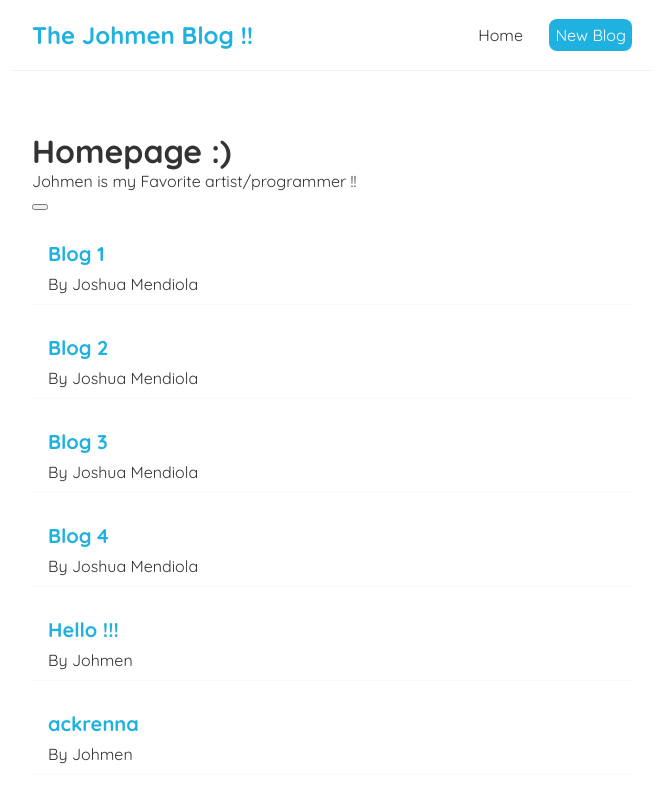
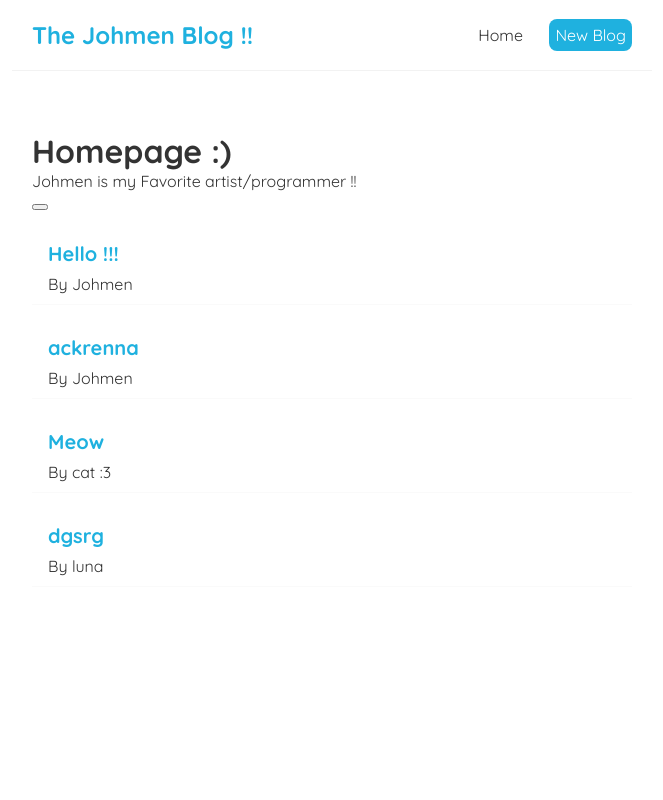
Before and after one commit to JoshMendiola/JoBlog, a React (Create React App) app: page / in a window 1280 px wide. Shown: the top 800 px of the page, without its empty margins (308-971 px from the left). Built offline with nearby package versions, Linux system fonts and the light colour scheme; data requests are answered from the project's data file.

Commit message:
bug fixes and styling

```diff
--- a/data/db.json
+++ b/data/db.json
@@ -1,40 +1,10 @@
 {
   "blogs": [
-    {
-      "title": "Blog 1",
-      "body": "Blog 1 Body",
-      "author": "Joshua Mendiola",
-      "id": 1
-    },
-    {
-      "title": "Blog 2",
-      "body": "Blog 2 Body",
-      "author": "Joshua Mendiola",
-      "id": 2
-    },
-    {
-      "title": "Blog 3",
-      "body": "Blog 3 Body",
-      "author": "Joshua Mendiola",
-      "id": 3
-    },
-    {
-      "title": "Blog 4",
-      "body": "Blog 4 Body",
-      "author": "Joshua Mendiola",
-      "id": 4
-    },
     {
       "title": "Hello !!!",
       "body": "this is the first blog :)",
       "author": "Johmen",
       "id": 5
-    },
-    {
-      "title": "ackrenna",
-      "body": "marckrnenna",
-      "author": "Johmen",
-      "id": 6
     },
     {
       "title": "ackrenna",
@@ -47,6 +17,12 @@
       "body": "meowmoew",
       "author": "cat :3",
       "id": 8
+    },
+    {
+      "title": "dgsrg",
+      "body": "he he he",
+      "author": "luna",
+      "id": 9
     }
   ]
 }
--- a/src/css/index.css
+++ b/src/css/index.css
@@ -52,6 +52,10 @@
   text-decoration: none;
 }
 
+.blog-details h1 {
+  font-size: 30px;
+}
+
 .blog-details h2 {
   font-size: 20px;
   color: #1fb1df;
@@ -81,6 +85,13 @@
   text-align: left;
   display: block;
 }
+
+.create h1 {
+  font-size: 60px;
+  color: #1fb1df;
+  margin-bottom: 30px;
+}
+
 .create h2 {
   font-size: 20px;
   color: #1fb1df;
--- a/src/pages/Blog.js
+++ b/src/pages/Blog.js
@@ -12,7 +12,7 @@ const Blog = () => {
             { error && <div> {error} </div> }
             {blog && (
                 <article>
-                    <h2> {blog.title}</h2>
+                    <h1> {blog.title}</h1>
                     <p> By: {blog.author} </p>
                     <div>{blog.body}</div>
                 </article>
--- a/src/pages/NotFound.js
+++ b/src/pages/NotFound.js
@@ -5,7 +5,8 @@ const NotFound = () => {
     return (
         <div className="not-found">
             <h2>Sorry</h2>
-            <p>page cannot be found :(. try being better !!!!</p>
+            <p>page cannot be found :(
+                try being better !!!!</p>
             <Link to="/">Back to homepage...</Link>
         </div>
     );
```
